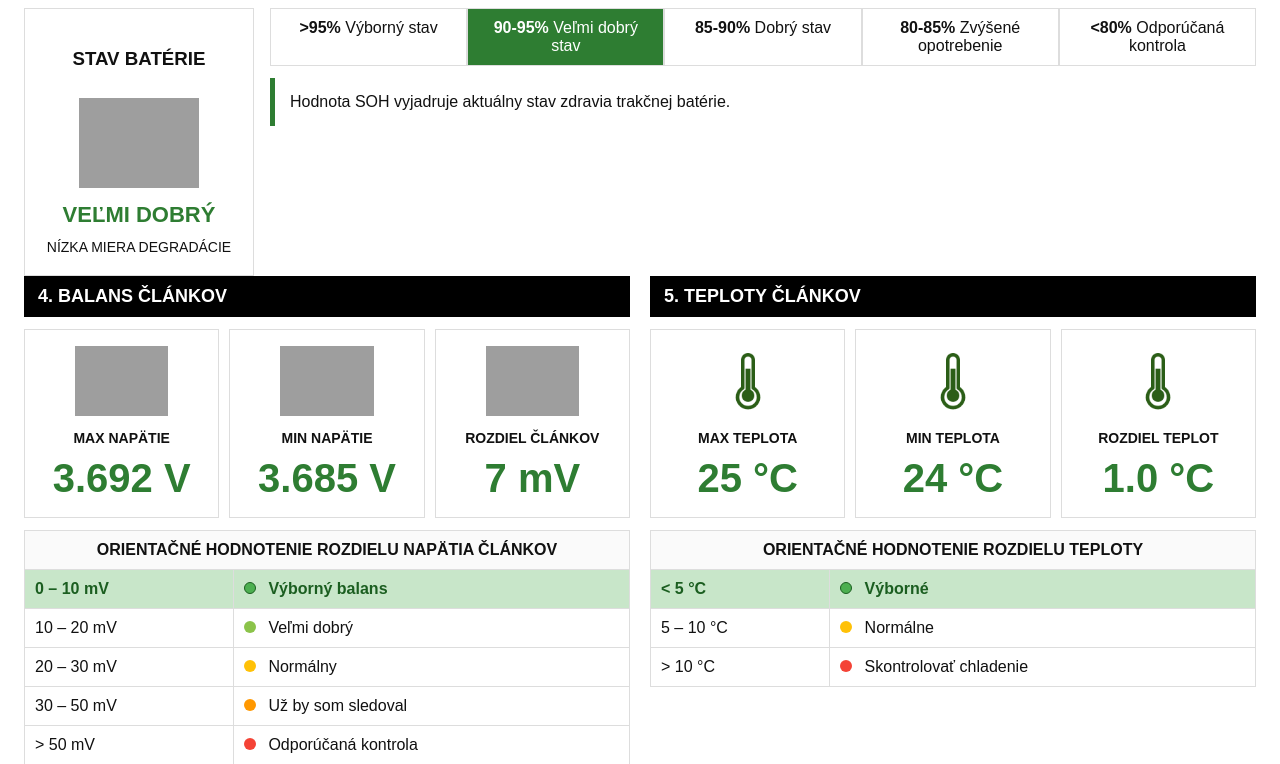
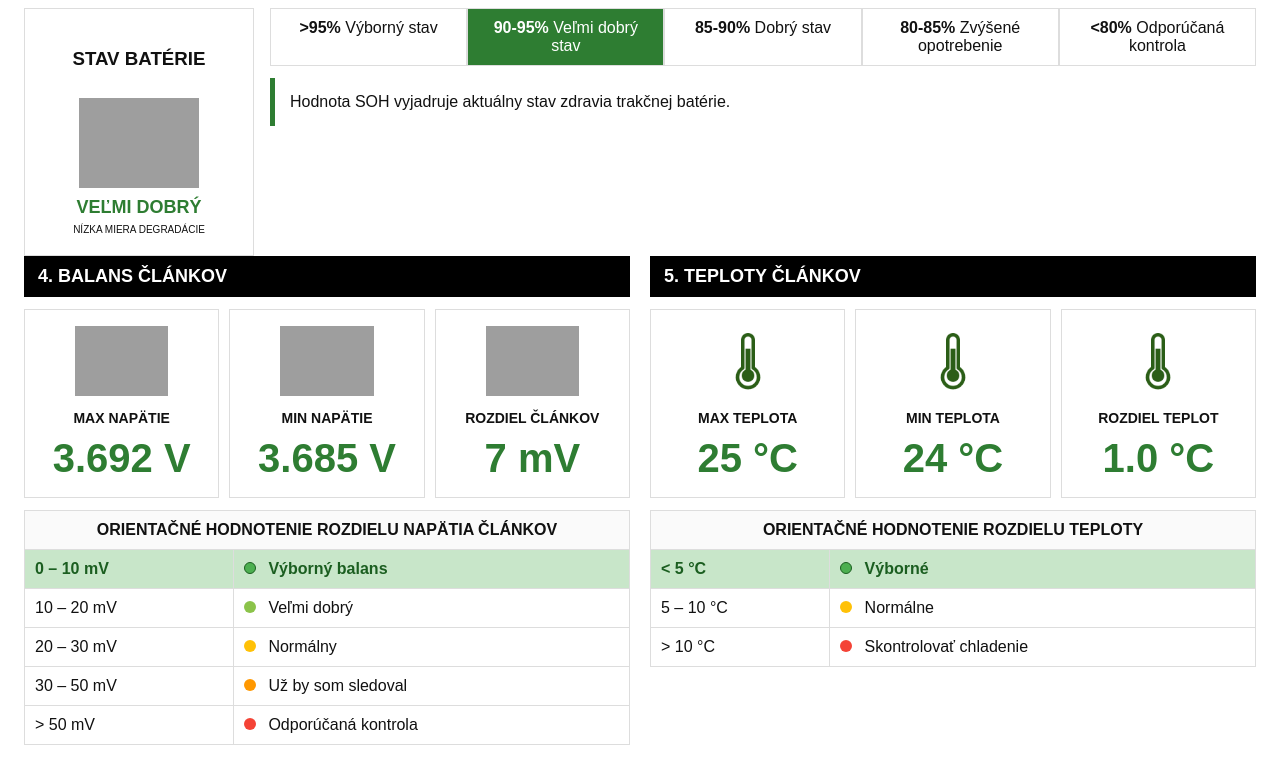
Before and after one commit to marianblaha/pdf-upravy, a FastAPI app: page /preview in a window 1280 px wide. Shown: the part 689-1453 px from the top of the page. Run offline with FastAPI, Linux system fonts and the light colour scheme; grey boxes are pictures that could not be loaded.

Commit message:
switch to playwright zmensenie na A4

```diff
--- a/templates/report.html
+++ b/templates/report.html
@@ -236,10 +236,10 @@ body{
 }
 
 .soh-big{
-    font-size:22px;
+    font-size:18px;
     color:#2e7d32;
     font-weight:bold;
-    margin-top:10px;
+    margin-top:5px;
     line-height:1.2;
 }
 
@@ -651,8 +651,8 @@ body{
 
 				<div
 					style="
-						margin-top:10px;
-						font-size:14px;
+						margin-top:5px;
+						font-size:10px;
 					"
 				>
 
```
